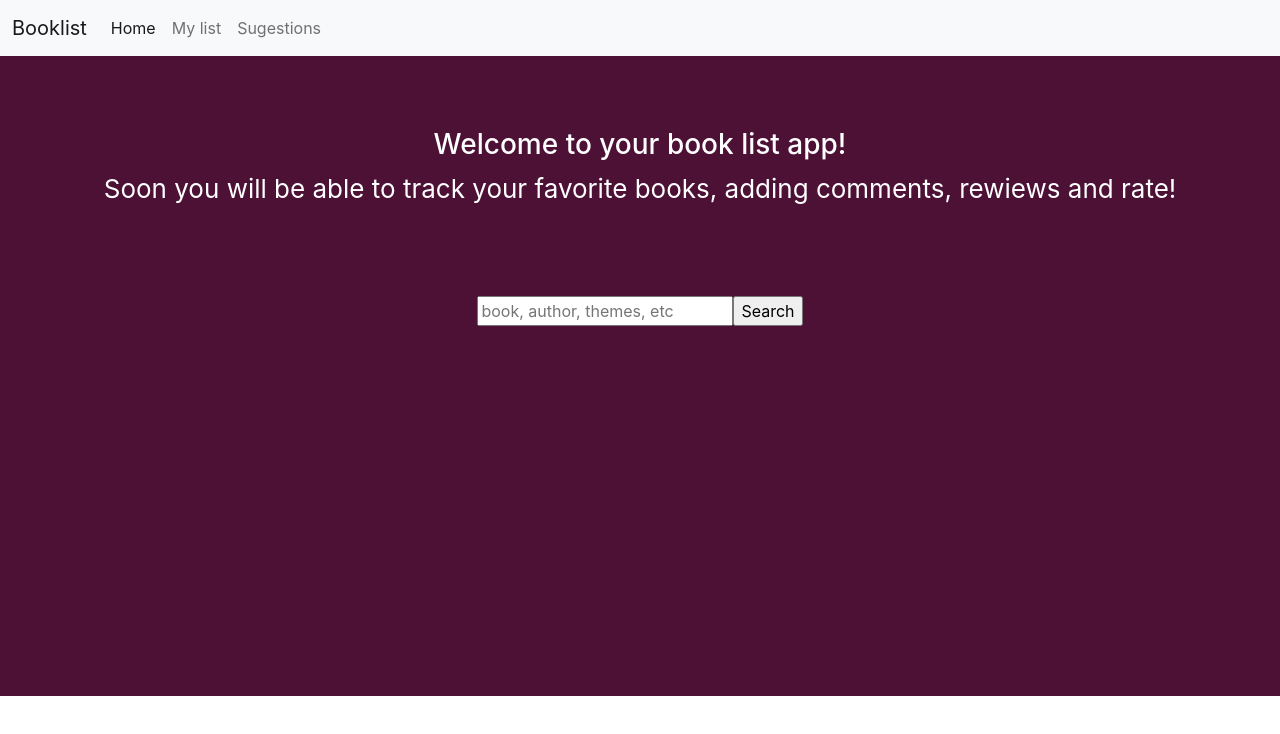
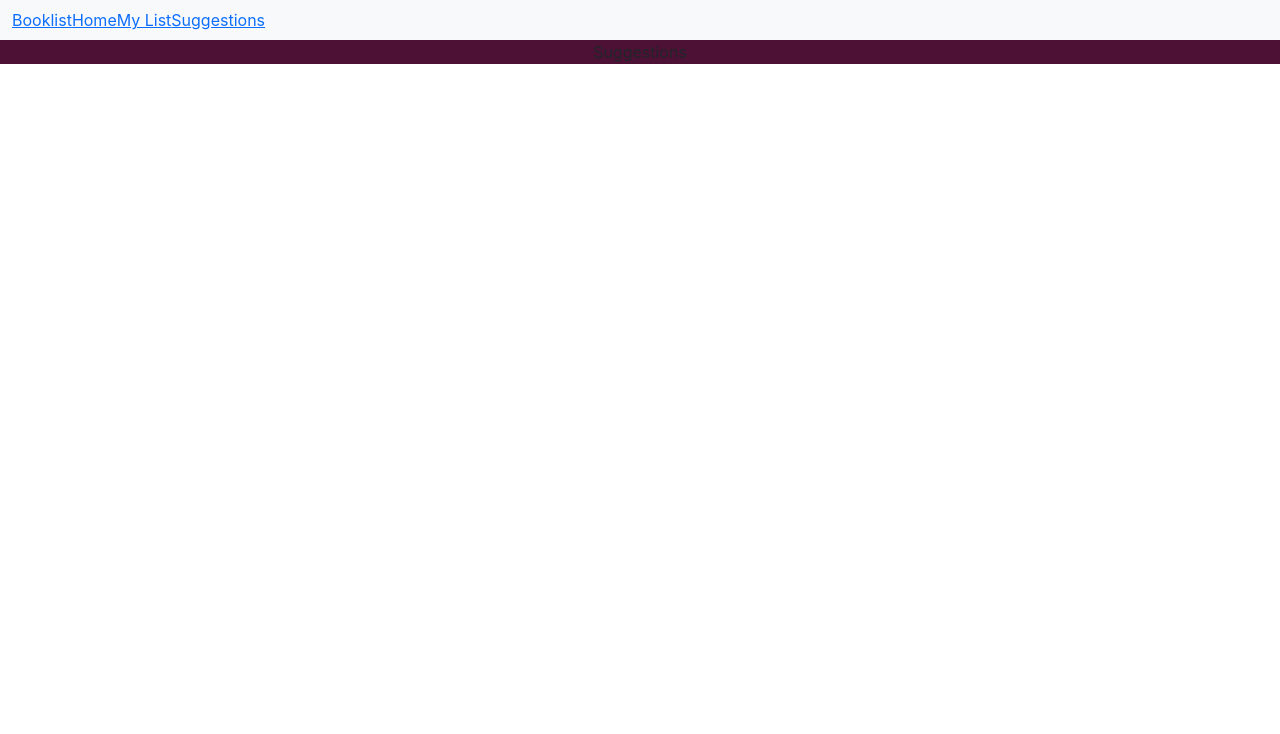
Before and after one commit to J-ustine/book-list, a React (Create React App) app: page /suggestions in a window 1280 px wide. Shown: the top 734 px of the page. Built offline with nearby package versions, Linux system fonts and the light colour scheme.

Commit message:
Solve rebase conflict

```diff
--- a/package.json
+++ b/package.json
@@ -9,6 +9,7 @@
     "axios": "^0.21.4",
     "react": "^17.0.2",
     "react-dom": "^17.0.2",
+    "react-router-dom": "^5.3.0",
     "react-scripts": "4.0.3",
     "web-vitals": "^1.1.2"
   },
--- a/src/App.js
+++ b/src/App.js
@@ -1,14 +1,16 @@
 import "./App.css";
-import SearchBar from "./SearchBar";
+import { BrowserRouter as Router, Switch, Route, Link } from "react-router-dom";
+import MyList from "./MyList";
+import Suggestions from "./Suggestions";
+import Home from "./Home";
 
 export default function App() {
   return (
+    <Router>
       <div className="App">
         <nav className="navbar navbar-expand-lg navbar-light bg-light">
           <div className="container-fluid">
-          <a className="navbar-brand" href="/">
-            Booklist
-          </a>
+            <Link to="/">Booklist</Link>
             <button
               className="navbar-toggler"
               type="button"
@@ -23,32 +25,32 @@ export default function App() {
             <div className="collapse navbar-collapse" id="navbarNav">
               <ul className="navbar-nav">
                 <li className="nav-item">
-                <a className="nav-link active" aria-current="page" href="/">
-                  Home
-                </a>
+                  <Link to="/">Home</Link>
                 </li>
                 <li className="nav-item">
-                <a className="nav-link" href="/">
-                  My list
-                </a>
+                  <Link to="/my-list">My List</Link>
                 </li>
                 <li className="nav-item">
-                <a className="nav-link" href="/">
-                  Sugestions
-                </a>
+                  <Link to="/suggestions">Suggestions</Link>
                 </li>
               </ul>
             </div>
           </div>
         </nav>
-      <header className="App-header">
-        <h3>Welcome to your book list app!</h3>
-        <p>
-          Soon you will be able to track your favorite books, adding comments,
-          rewiews and rate!
-        </p>
-      </header>
-      <SearchBar />
+        <div className="content">
+          <Switch>
+            <Route exact path="/my-list">
+              <MyList />
+            </Route>
+            <Route exact path="/suggestions">
+              <Suggestions />
+            </Route>
+            <Route exact path="/">
+              <Home />
+            </Route>
+          </Switch>
         </div>
+      </div>
+    </Router>
   );
 }
--- /dev/null
+++ b/src/Home.js
@@ -0,0 +1,13 @@
+import React from "react";
+
+export default function Home() {
+  return (
+    <header className="App-header">
+      <h3>Welcome to your book list app!</h3>
+      <p>
+        Soon you will be able to track your favorite books, adding comments,
+        rewiews and rate!
+      </p>
+    </header>
+  );
+}
--- /dev/null
+++ b/src/MyList.js
@@ -0,0 +1,5 @@
+import React from "react";
+
+export default function MyList() {
+  return "hello";
+}
--- /dev/null
+++ b/src/Suggestions.js
@@ -0,0 +1,5 @@
+import React from "react";
+
+export default function Suggestions() {
+  return "Suggestions";
+}
--- a/src/index.js
+++ b/src/index.js
@@ -2,10 +2,11 @@ import React from "react";
 import ReactDOM from "react-dom";
 import "./index.css";
 import App from "./App";
+import { BrowserRouter } from "react-router-dom";
 
 ReactDOM.render(
-  <React.StrictMode>
+  <BrowserRouter>
     <App />
-  </React.StrictMode>,
+  </BrowserRouter>,
   document.getElementById("root")
 );
```
Also changed, not shown: 1 other file (tests, documents, lock files or other folders). Lines whose indentation alone changed are shown as unchanged.
